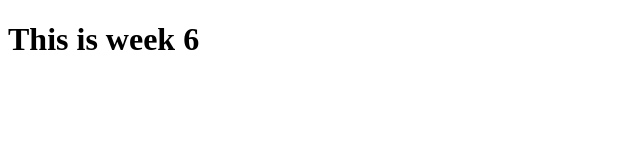
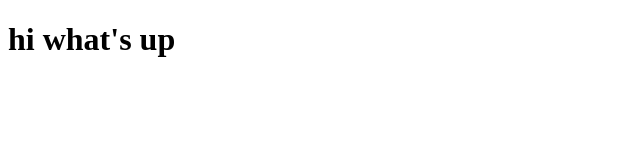
Before and after one commit to nxy9021/spring2021-week-06, a plain HTML site: page index.html in a window 1280 px wide. Shown: the whole page, without its empty margins (0-640 px from the left). Drawn offline with Linux system fonts and the light colour scheme.

Commit message:
tested if local host is live with "hi what's up"

```diff
--- a/index.html
+++ b/index.html
@@ -8,7 +8,7 @@
 </head>
 <body>
 
-    <h1>This is week 6</h1>
+    <h1>hi what's up</h1>
 
 
     <script src="./assets/js/script.js"></script>
```
